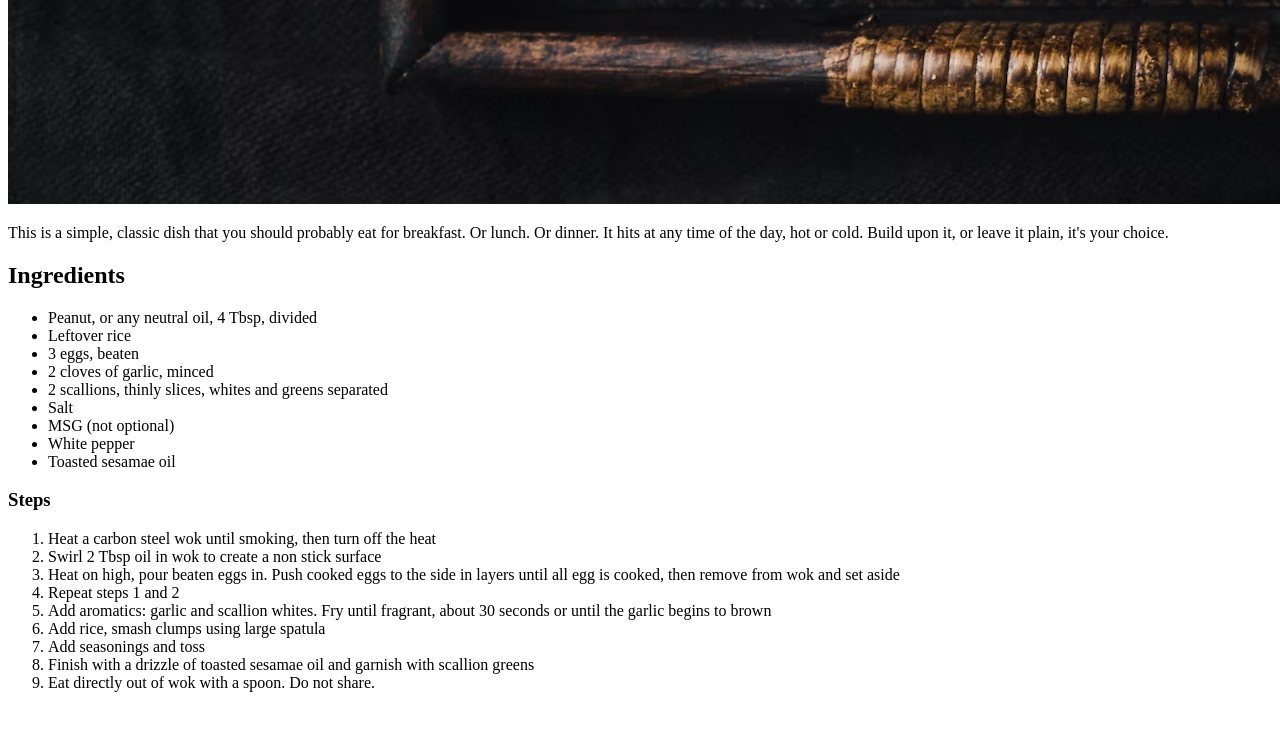
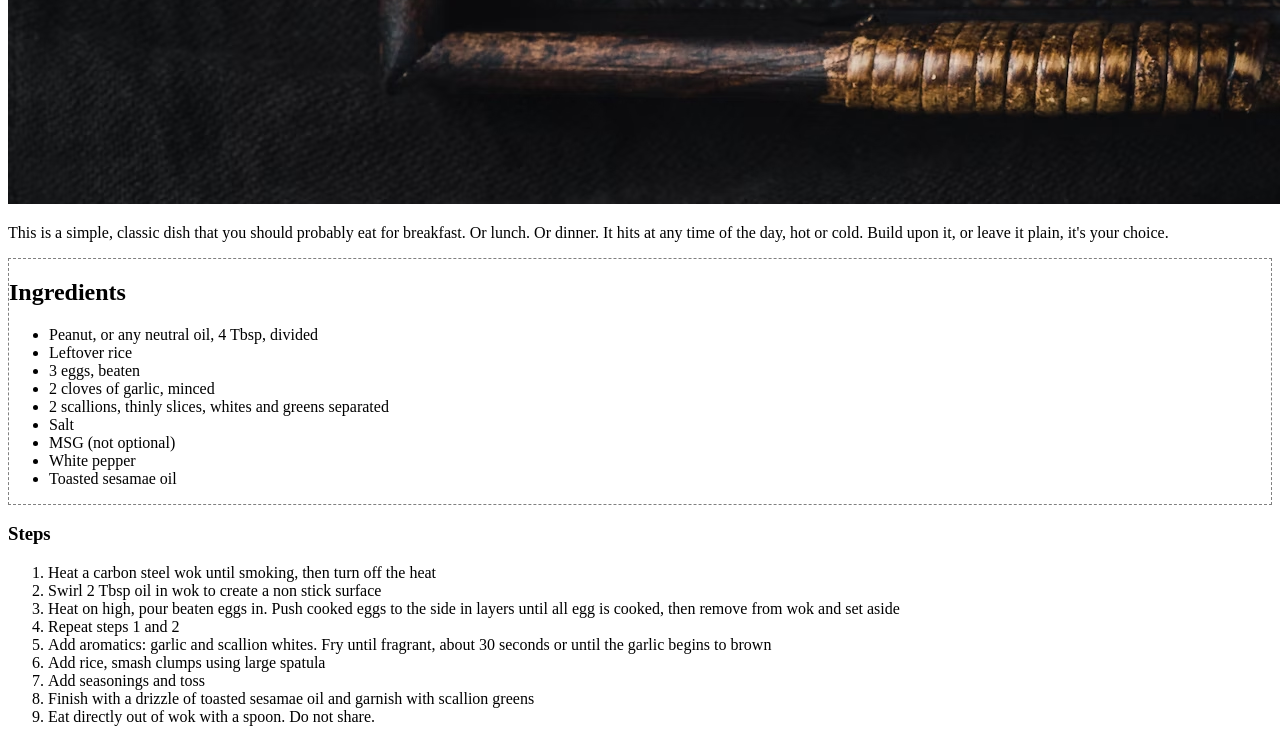
Before and after one commit to allenjlam/odin-recipes, a plain HTML site: page recipes/egg-fried-rice.html in a window 1280 px wide. Shown: the part 1897-2639 px from the top of the page. Before the commit the page ends 2605 px from the top, so only its background shows below. Drawn offline with Linux system fonts and the light colour scheme.

Commit message:
stylesheet initial commit

```diff
--- a/recipes/egg-fried-rice.html
+++ b/recipes/egg-fried-rice.html
@@ -4,6 +4,7 @@
 <head>
   <meta charset="UTF-8">
   <meta name="viewport" content="width=device-width, initial-scale=1.0">
+  <link rel="stylesheet" href="/style.css">
   <title>Document</title>
 </head>
 
@@ -14,6 +15,7 @@
     This is a simple, classic dish that you should probably eat for breakfast. Or lunch. Or dinner. It hits at any
     time of the day, hot or cold. Build upon it, or leave it plain, it's your choice.
   </p>
+  <div class="Card">
     <h2>Ingredients</h2>
     <ul>
       <li>Peanut, or any neutral oil, 4 Tbsp, divided</li>
@@ -26,6 +28,7 @@
       <li>White pepper</li>
       <li>Toasted sesamae oil</li>
     </ul>
+  </div>
   <h3>Steps</h3>
   <ol>
     <li>Heat a carbon steel wok until smoking, then turn off the heat</li>
--- /dev/null
+++ b/style.css
@@ -0,0 +1,3 @@
+.Card {
+    border: 1px dashed gray;
+}
```
Also changed, not shown: index.html (+1 -0 lines). Lines whose indentation alone changed are shown as unchanged.
